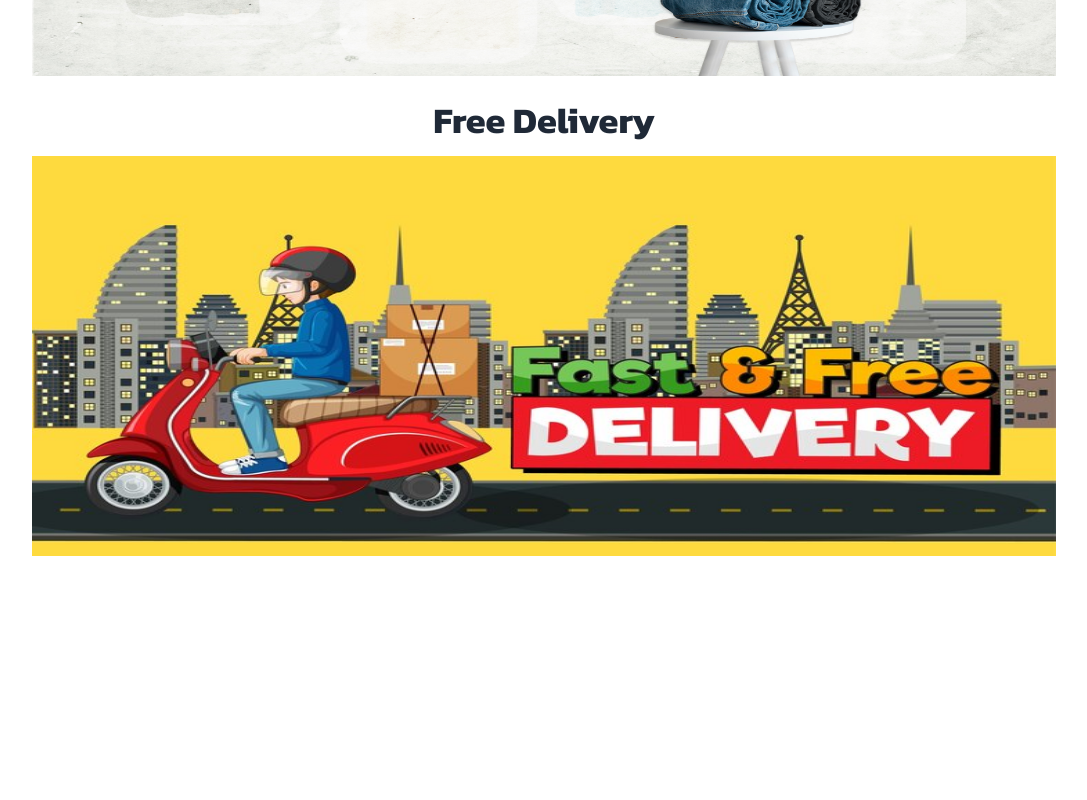
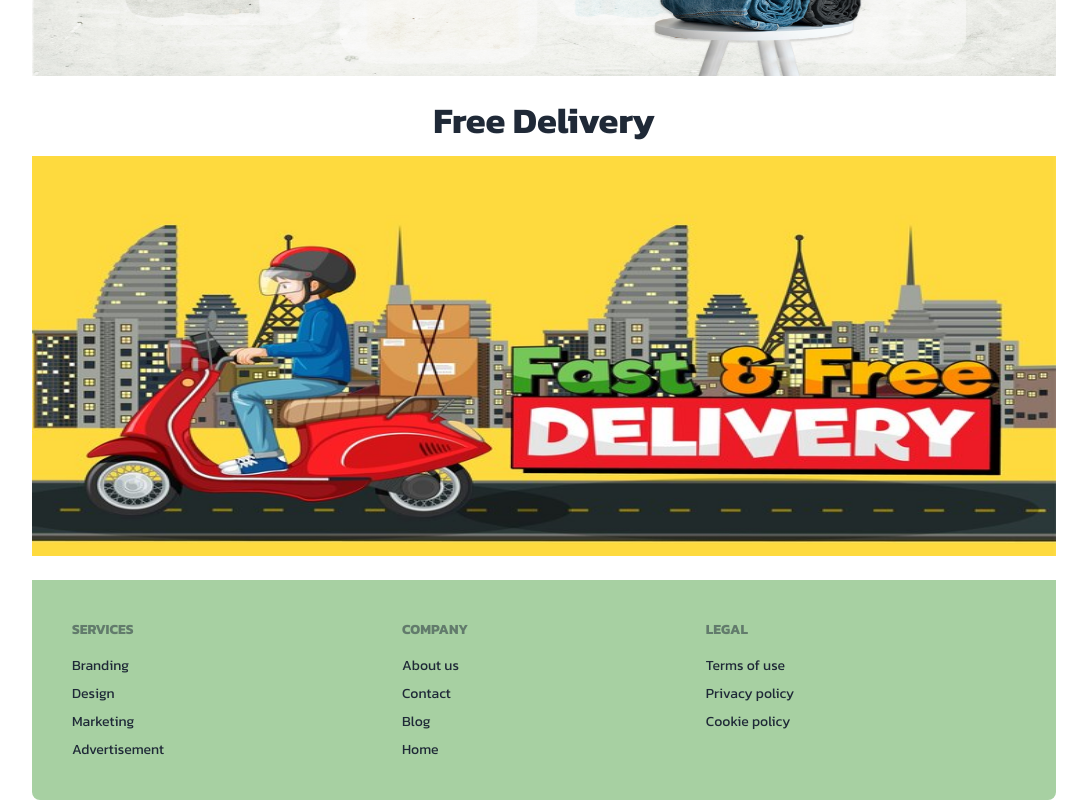
Before and after one commit to Rejuwan12/brand-shop-project, a React (Vite) app: page / in a window 1280 px wide. Shown: the part 1528-2328 px from the top of the page, without its empty margins (96-1183 px from the left). Before the commit the page ends 2108 px from the top, so only its background shows below. Built offline with nearby package versions, Linux system fonts and the light colour scheme; no server answers.

Commit message:
footer section complate without errorpage,readme etc

```diff
--- a/src/MainLayout/MainLayout.jsx
+++ b/src/MainLayout/MainLayout.jsx
@@ -1,5 +1,6 @@
 import { Outlet } from "react-router-dom";
 import Navbar from "../components/Navbar/Navbar";
+import Footer from "../components/Footer/Footer";
 
 
 const MainLayout = () => {
@@ -7,6 +8,7 @@
         <div className="max-w-screen-lg mx-auto bg-[#FFF]">
             <Navbar/>
             <Outlet/>
+            <Footer/>
         </div>
     );
 };
--- /dev/null
+++ b/src/components/Footer/Footer.jsx
@@ -0,0 +1,35 @@
+
+
+const Footer = () => {
+    return (
+        <div>
+            <div>
+            <footer className="footer p-10 bg-[#a7d0a2] text-base-content rounded-b-lg mt-4 ">
+  <nav>
+    <header className="footer-title">Services</header>
+    <a className="link link-hover">Branding</a>
+    <a className="link link-hover">Design</a>
+    <a className="link link-hover">Marketing</a>
+    <a className="link link-hover">Advertisement</a>
+  </nav>
+  <nav>
+    <header className="footer-title">Company</header>
+    <a className="link link-hover">About us</a>
+    <a className="link link-hover">Contact</a>
+    <a className="link link-hover">Blog</a>
+    <a className="link link-hover">Home</a>
+  </nav>
+  <nav>
+    <header className="footer-title">Legal</header>
+    <a className="link link-hover">Terms of use</a>
+    <a className="link link-hover">Privacy policy</a>
+    <a className="link link-hover">Cookie policy</a>
+  </nav>
+</footer>
+
+        </div>
+        </div>
+    );
+};
+
+export default Footer;
```
